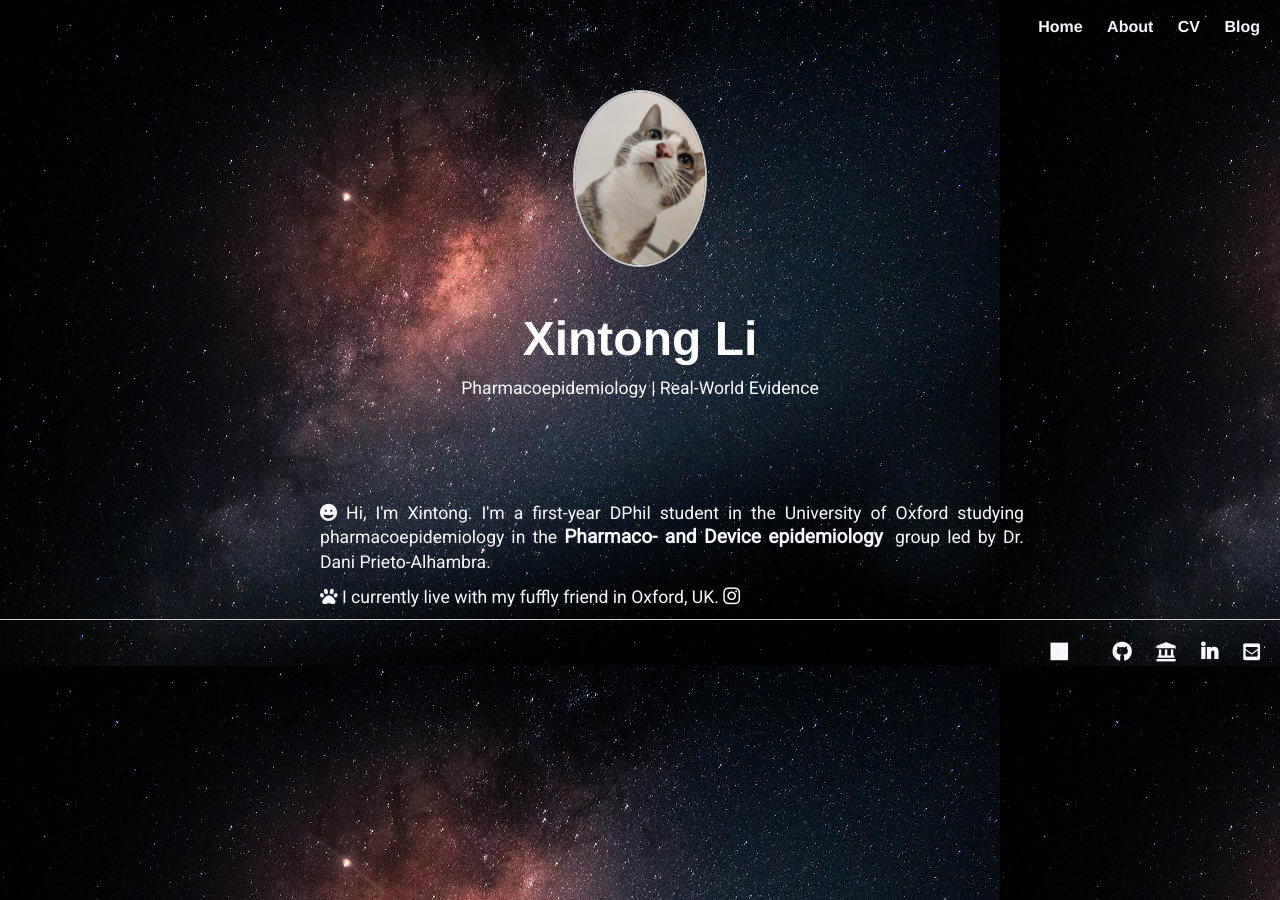
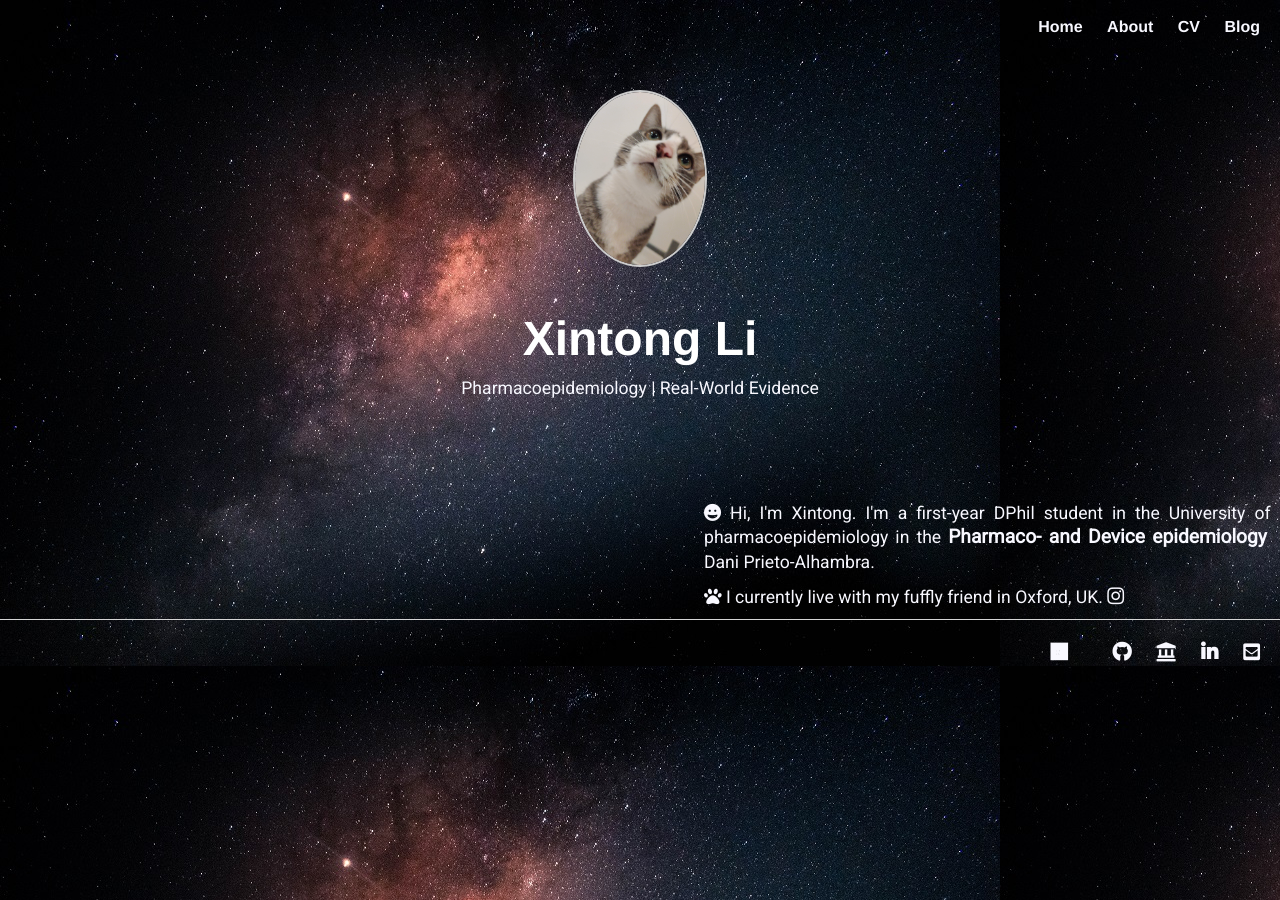
Before and after one commit to Xintong-Li-ZnCu/Xintong-Li-ZnCu.github.io, a Jekyll site: the page built from index.html, in a window 1280 px wide. Built offline with Jekyll 4.4.1, drawn with Linux system fonts in a browser that asks for light colours; nearby versions of some CDN libraries; a style sheet for code colours, icons or effects is not loaded.

Commit message:
Update main.css

```diff
--- a/css/main.css
+++ b/css/main.css
@@ -45,6 +45,8 @@ a{
     width: 55%;
     margin-left: 25%;
     text-align: justify;
+    position: relative;
+    left: 30%;
 }
 
 .section-2 h2{
```
